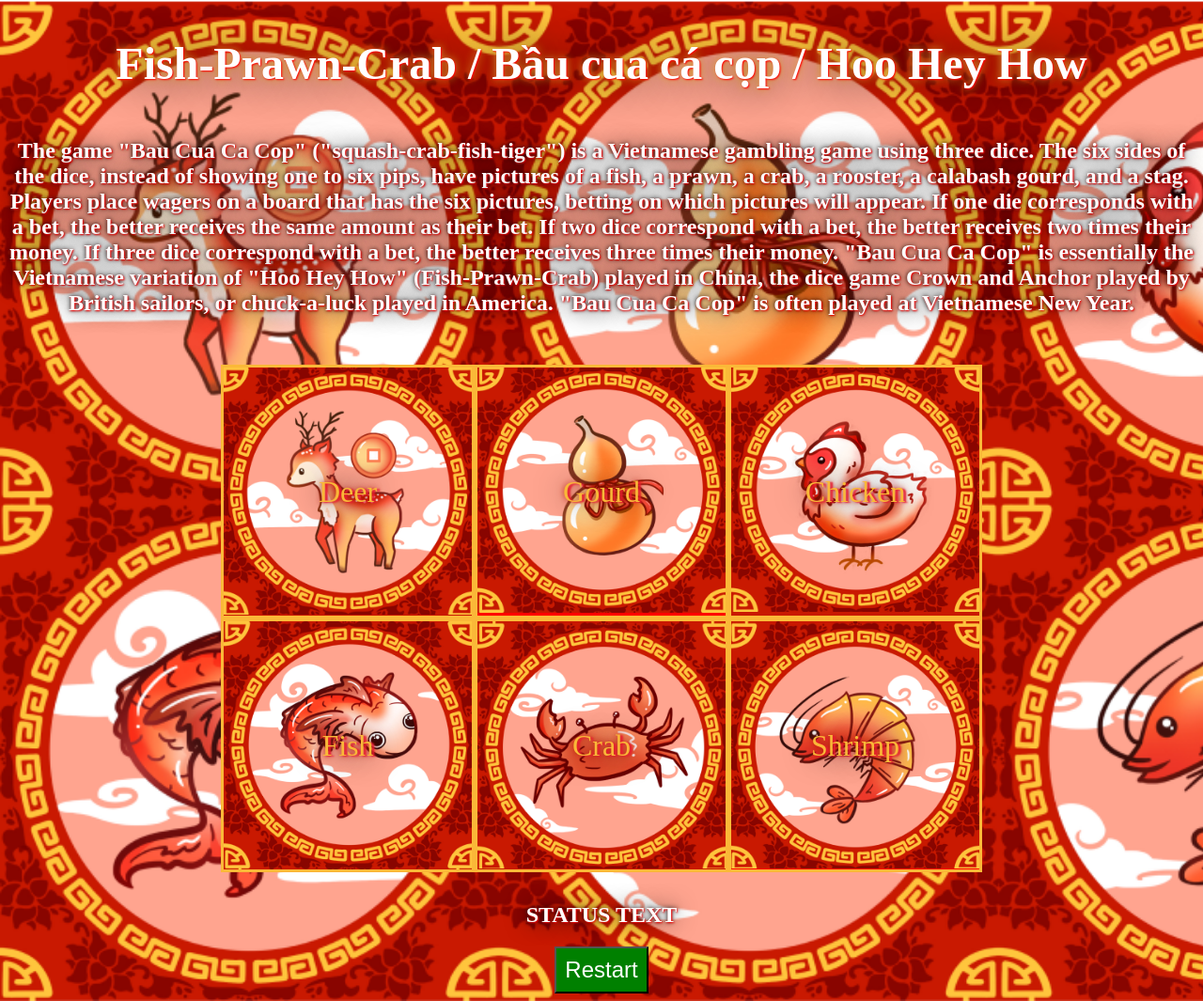
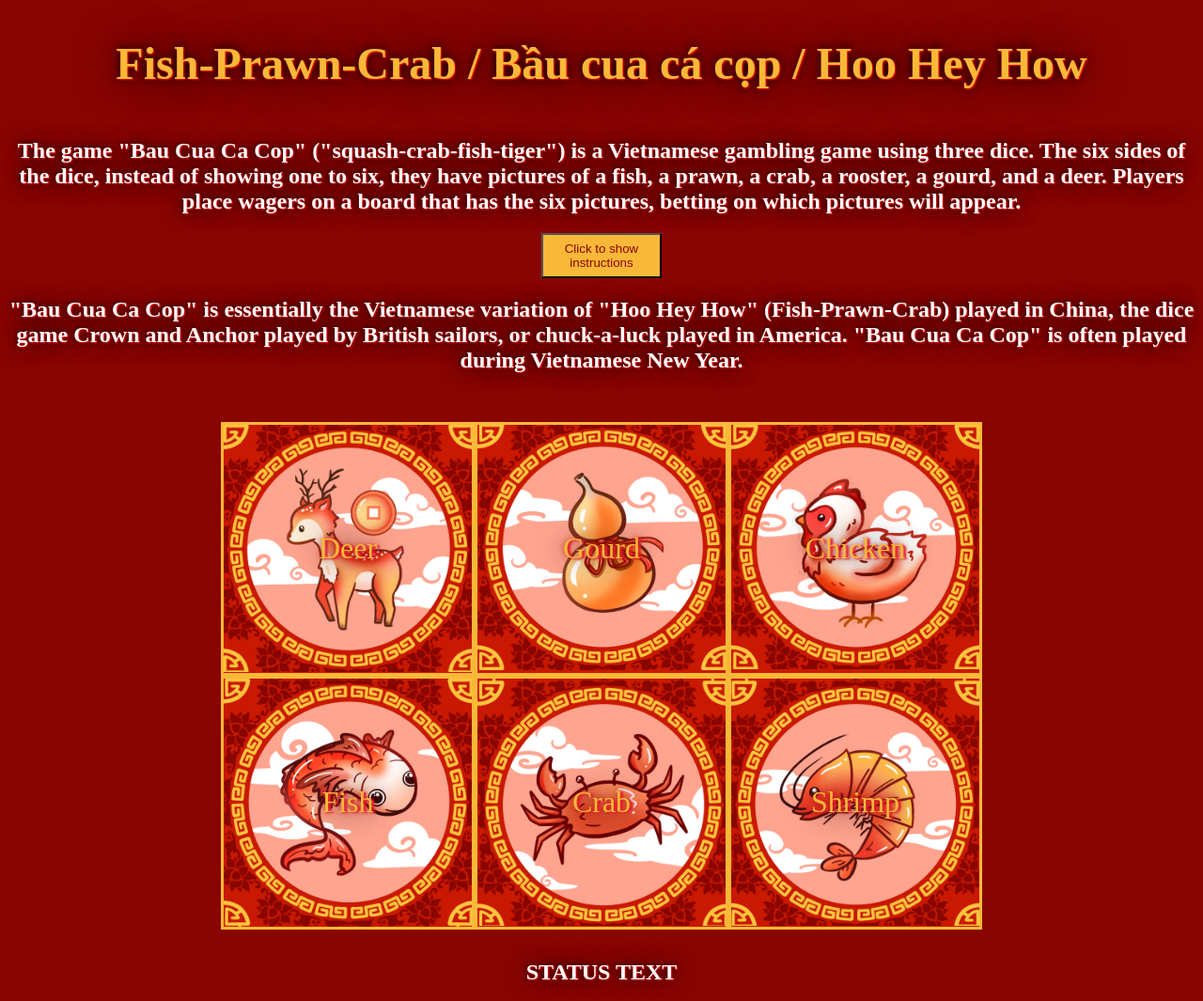
Before and after one commit to JasonGitHubLiu/Bau-Cua-Gambling-Game, a plain HTML site: page index.html in a window 1280 px wide. Shown: the top 1065 px of the page at 94% size. Drawn offline with Linux system fonts and the light colour scheme.

Commit message:
Added show instructions button

```diff
--- a/index.html
+++ b/index.html
@@ -8,14 +8,26 @@
     <title>Bau Cua Game</title>
 </head>
 <body>
+
     <h1>Fish-Prawn-Crab / Bầu cua cá cọp / Hoo Hey How</h1>
+
     <h2>The game "Bau Cua Ca Cop" ("squash-crab-fish-tiger") is a Vietnamese gambling game using three dice.
-        The six sides of the dice, instead of showing one to six pips, have pictures of a fish, a prawn, a crab, a rooster, a calabash gourd, and a stag.
-        Players place wagers on a board that has the six pictures, betting on which pictures will appear.
-        If one die corresponds with a bet, the better receives the same amount as their bet. If two dice correspond with a bet, the better receives two times their money.
-        If three dice correspond with a bet, the better receives three times their money.
-        "Bau Cua Ca Cop" is essentially the Vietnamese variation of "Hoo Hey How" (Fish-Prawn-Crab) played in China, the dice game Crown and Anchor played by British sailors,
-        or chuck-a-luck played in America. "Bau Cua Ca Cop" is often played at Vietnamese New Year.</h2>
+        The six sides of the dice, instead of showing one to six, they have pictures of a fish, a prawn, a crab, a rooster, a gourd, and a deer.
+        Players place wagers on a board that has the six pictures, betting on which pictures will appear.</h2>
+    <button id = "btnInstructions" onclick="hideInstructions()">Click to show instructions</button>
+        <div id = 'gameInstructions' style="display:none">
+        <h3> If one die corresponds with a bet, the better receives the same amount as their bet. </h3>
+        <h3>If two dice correspond with a bet, the better receives two times their money.</h3>
+        <h3>If three dice correspond with a bet, the better receives three times their money.</h3>
+    </div>
+
+
+        <h2>"Bau Cua Ca Cop" is essentially the Vietnamese variation of "Hoo Hey How" (Fish-Prawn-Crab) played in China, the dice game Crown and Anchor played by British sailors,
+        or chuck-a-luck played in America. "Bau Cua Ca Cop" is often played during Vietnamese New Year.</h2>
+
+
+
+
     <div id= "gameContainer">
         <div class="container">
             <div class="cell cell-1">Deer</div>
--- a/script.js
+++ b/script.js
@@ -1,3 +1,27 @@
 const cells = document.querySelectorAll(".cell");
 const statusText = document.querySelector("#statusText");
 const restartButton = document.querySelector("#restartButton");
+
+
+// need to have a start game function
+
+// start with default money ($100)
+
+// when I click on on a div, I want to place money on that picture
+
+// have it ask how much money you want to put on each tile
+
+// cant bet over what you have in your balance
+
+// have a reset button
+
+// After each round, you can play again, which updates your balance
+
+function hideInstructions() {
+    var x = document.getElementById("gameInstructions");
+    if (x.style.display === "none") {
+      x.style.display = "block";
+    } else {
+      x.style.display = "none";
+    }
+  }
--- a/style.css
+++ b/style.css
@@ -2,8 +2,8 @@
   width: 100px;
   height: 50px;
   font-size: 1.5rem;
-  background-color: green;
-  color: white;
+  background-color: #fab838;
+  color:#890500;
   transition: transform 0.3s ease 0s;
 }
 
@@ -15,9 +15,18 @@
   text-align: center;
   }
 
+#btnInstructions{
+  width: 10vw;
+  height: 6vh;
+  font-size: 2vh, 2vw;
+  background-color: #fab838;
+  color:#890500;
+}
+
 h1{
-  color: white;
-  text-shadow: 1px 1px 2px red, 0 0 1em black, 0 0 0.2em #fab838;
+text-align: center;
+  color: #fab838;
+  text-shadow: 1px 1px 2px red, 0 0 1em black, 0 0 0.2em black;
   font-size: 6vh;
 }
 
@@ -26,6 +35,13 @@ text-align: center;
 color: white;
 text-shadow: 1px 1px 2px red, 0 0 1em black, 0 0 0.2em black ;
 font-size: 3vh;
+}
+
+h3{
+text-align: center;
+color: #fab838;
+text-shadow: 1px 1px 2px red, 0 0 1em black, 0 0 0.2em black ;
+font-size: 2vh;
 }
 
 .container {
@@ -60,7 +76,7 @@ font-size: 3vh;
   }
 
   .cell-2 {
-    background: red;
+    background: #c91901;
     background-image: url(/images/baucuagourd.png);
     background-size: contain;
     background-repeat: no-repeat;
@@ -78,7 +94,7 @@ font-size: 3vh;
     align-items: center;
   }
   .cell-4 {
-    background: red;
+    background: #c91901;
     background-image: url(/images/baucuafish.png);
     background-size: contain;
     background-repeat: no-repeat;
@@ -96,7 +112,7 @@ font-size: 3vh;
     align-items: center;
   }
   .cell-6 {
-    background: red;
+    background: #c91901;
     background-image: url(/images/baucuashrimp.png);
     background-size: contain;
     background-repeat: no-repeat;
@@ -106,7 +122,8 @@ font-size: 3vh;
   }
 
   body{
-    background-image: url('/images/baucuatomca_game_mat.png');
+    /* background-image: url('/images/baucuatomca_game_mat.png'); */
+    background-color: #890500;
     background-size: cover;
     display: flex;
     justify-content: center;
```
